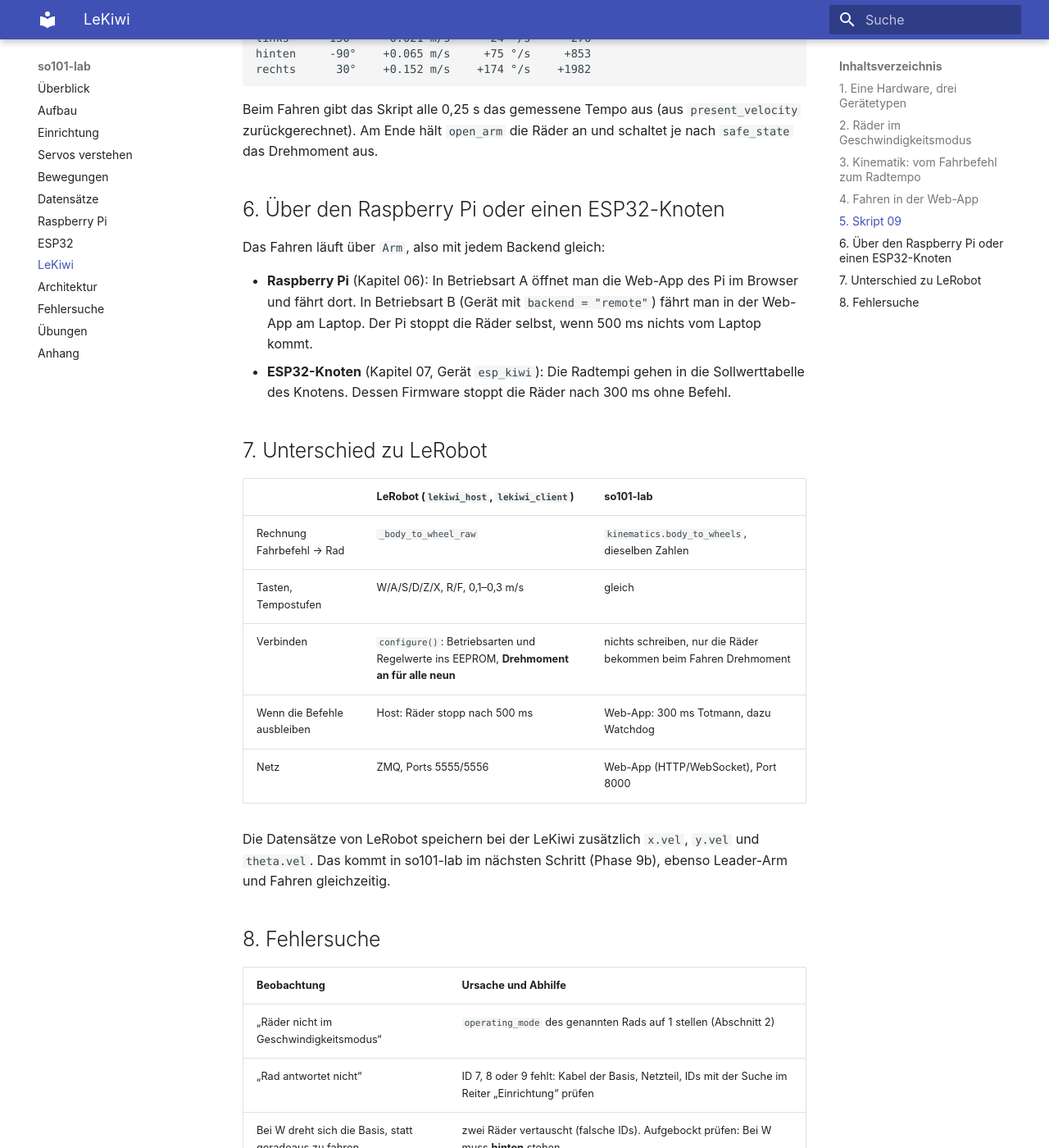
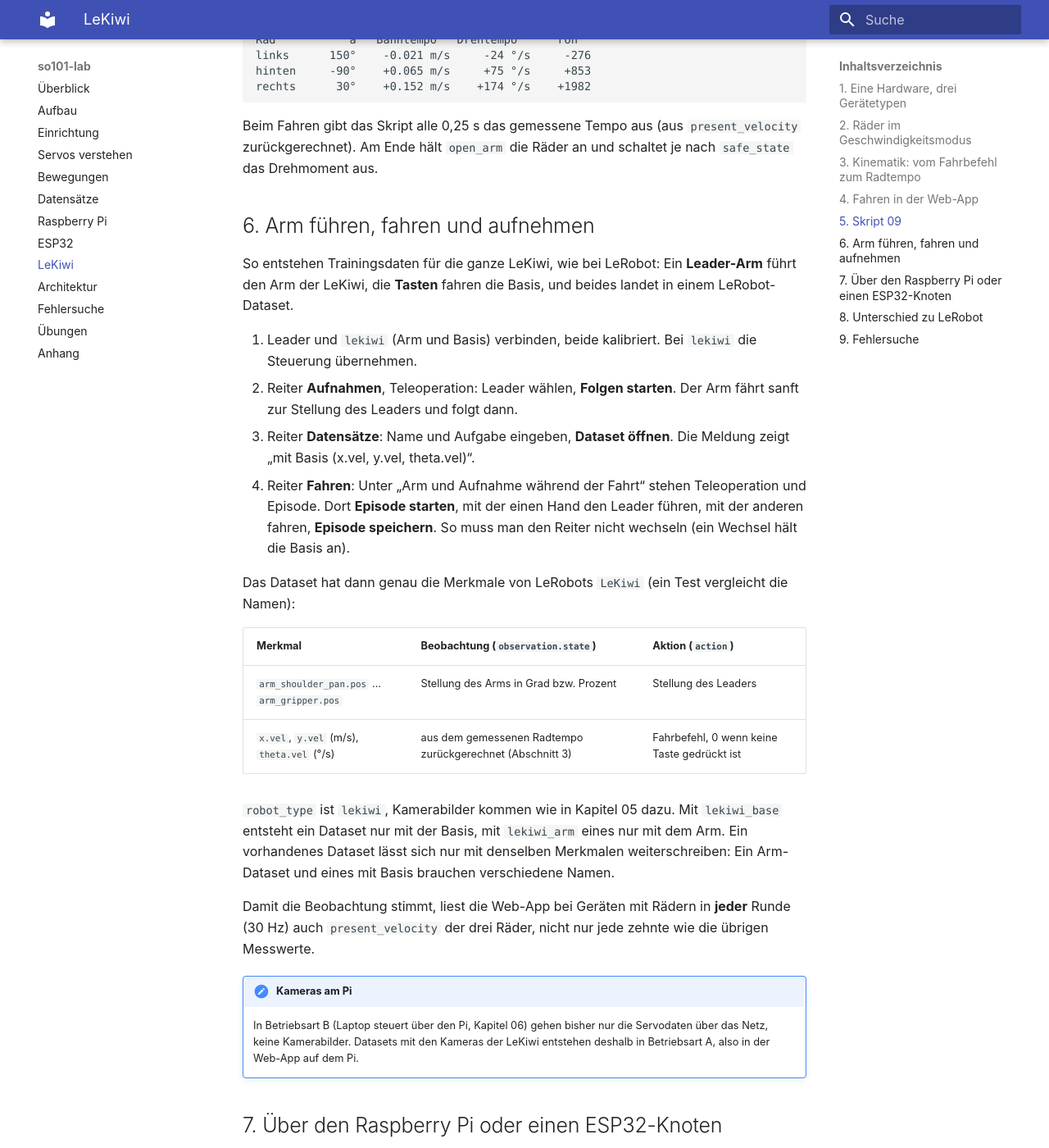
Before and after one commit to arben24/so101_lab, an MkDocs documentation site: the page built from docs/08-lekiwi.md, in a window 1280 px wide and 1400 px high, scrolled down 5063 px. Shown: the whole window at 82% size. Built offline with MkDocs 1.6.1 and Material for MkDocs 9.7.7, drawn with Linux system fonts in a browser that asks for light colours; some of the changed text lies outside the part shown.

Commit message:
Phase 9b: LeKiwi im Dataset (x.vel, y.vel, theta.vel), Leader-Arm und Fahren gleichzeitig
- LabDataset(base=True): Merkmale und Reihenfolge wie LeRobots LeKiwi,
  Beobachtung = gemessenes Radtempo, Aktion = Fahrbefehl
- Abfrage liest bei Geräten mit Rädern jede Runde present_velocity
- Reiter "Fahren": Status von Teleoperation und Episode, Episode
  starten/speichern/verwerfen ohne Reiterwechsel
- Verständlichere Meldung, wenn ein vorhandenes Dataset andere Merkmale hat
- Kapitel 08 Abschnitt 6, Hinweis in Kapitel 05, PLAN.md: Phase 9 abgeschlossen

Co-Authored-By: Claude Opus 5.5 <noreply@anthropic.com>

```diff
--- a/docs/08-lekiwi.md
+++ b/docs/08-lekiwi.md
@@ -7,7 +7,8 @@ Basis fährt: vom Fahrbefehl „vorwärts mit 0,1 m/s“ bis zum Tempo jedes ein
 !!! warning "Stand"
     Das Fahren ist gegen simulierte Servos und den nachgebauten ESP32-Knoten getestet, die Kinematik
     rechnet nachweislich genau wie LeRobot (ein Test vergleicht beide). **An einer echten LeKiwi ist das Fahren
-    mit so101-lab noch nicht geprüft.** Deshalb gilt besonders: erst aufgebockt fahren (Abschnitt 4).
+    mit so101-lab noch nicht geprüft**, ebenso die Aufnahme mit Basis (Abschnitt 6). Deshalb gilt besonders:
+    erst aufgebockt fahren (Abschnitt 4).
 
 ## 1. Eine Hardware, drei Gerätetypen
 
@@ -164,7 +165,40 @@ rechts      30°    +0.152 m/s    +174 °/s    +1982
 Beim Fahren gibt das Skript alle 0,25 s das gemessene Tempo aus (aus `present_velocity` zurückgerechnet).
 Am Ende hält `open_arm` die Räder an und schaltet je nach `safe_state` das Drehmoment aus.
 
-## 6. Über den Raspberry Pi oder einen ESP32-Knoten
+## 6. Arm führen, fahren und aufnehmen
+
+So entstehen Trainingsdaten für die ganze LeKiwi, wie bei LeRobot: Ein **Leader-Arm** führt den Arm der
+LeKiwi, die **Tasten** fahren die Basis, und beides landet in einem LeRobot-Dataset.
+
+1. Leader und `lekiwi` (Arm und Basis) verbinden, beide kalibriert. Bei `lekiwi` die Steuerung übernehmen.
+2. Reiter **Aufnahmen**, Teleoperation: Leader wählen, **Folgen starten**. Der Arm fährt sanft zur Stellung des
+   Leaders und folgt dann.
+3. Reiter **Datensätze**: Name und Aufgabe eingeben, **Dataset öffnen**. Die Meldung zeigt „mit Basis
+   (x.vel, y.vel, theta.vel)“.
+4. Reiter **Fahren**: Unter „Arm und Aufnahme während der Fahrt“ stehen Teleoperation und Episode. Dort
+   **Episode starten**, mit der einen Hand den Leader führen, mit der anderen fahren, **Episode speichern**.
+   So muss man den Reiter nicht wechseln (ein Wechsel hält die Basis an).
+
+Das Dataset hat dann genau die Merkmale von LeRobots `LeKiwi` (ein Test vergleicht die Namen):
+
+| Merkmal | Beobachtung (`observation.state`) | Aktion (`action`) |
+|---|---|---|
+| `arm_shoulder_pan.pos` … `arm_gripper.pos` | Stellung des Arms in Grad bzw. Prozent | Stellung des Leaders |
+| `x.vel`, `y.vel` (m/s), `theta.vel` (°/s) | aus dem gemessenen Radtempo zurückgerechnet (Abschnitt 3) | Fahrbefehl, 0 wenn keine Taste gedrückt ist |
+
+`robot_type` ist `lekiwi`, Kamerabilder kommen wie in Kapitel 05 dazu. Mit `lekiwi_base` entsteht ein
+Dataset nur mit der Basis, mit `lekiwi_arm` eines nur mit dem Arm. Ein vorhandenes Dataset lässt sich nur
+mit denselben Merkmalen weiterschreiben: Ein Arm-Dataset und eines mit Basis brauchen verschiedene Namen.
+
+Damit die Beobachtung stimmt, liest die Web-App bei Geräten mit Rädern in **jeder** Runde (30 Hz) auch
+`present_velocity` der drei Räder, nicht nur jede zehnte wie die übrigen Messwerte.
+
+!!! note "Kameras am Pi"
+    In Betriebsart B (Laptop steuert über den Pi, Kapitel 06) gehen bisher nur die Servodaten über das Netz,
+    keine Kamerabilder. Datasets mit den Kameras der LeKiwi entstehen deshalb in Betriebsart A, also in der
+    Web-App auf dem Pi.
+
+## 7. Über den Raspberry Pi oder einen ESP32-Knoten
 
 Das Fahren läuft über `Arm`, also mit jedem Backend gleich:
 
@@ -183,11 +217,9 @@ Das Fahren läuft über `Arm`, also mit jedem Backend gleich:
 | Verbinden | `configure()`: Betriebsarten und Regelwerte ins EEPROM, **Drehmoment an für alle neun** | nichts schreiben, nur die Räder bekommen beim Fahren Drehmoment |
 | Wenn die Befehle ausbleiben | Host: Räder stopp nach 500 ms | Web-App: 300 ms Totmann, dazu Watchdog |
 | Netz | ZMQ, Ports 5555/5556 | Web-App (HTTP/WebSocket), Port 8000 |
+| Dataset | Arm `.pos`, dazu `x.vel`, `y.vel`, `theta.vel` | gleiche Merkmale und Reihenfolge, nur lokal |
 
-Die Datensätze von LeRobot speichern bei der LeKiwi zusätzlich `x.vel`, `y.vel` und `theta.vel`. Das kommt
-in so101-lab im nächsten Schritt (Phase 9b), ebenso Leader-Arm und Fahren gleichzeitig.
-
-## 8. Fehlersuche
+## 9. Fehlersuche
 
 | Beobachtung | Ursache und Abhilfe |
 |---|---|
```
Also changed, not shown: other parts of docs/08-lekiwi.md (+1 -1 lines), PLAN.md (+15 -8 lines), docs/05-datensaetze.md (+4 -0 lines), src/so101_lab/web/static/app.js (+35 -1 lines), src/so101_lab/web/static/index.html (+15 -0 lines), 3 other files.
